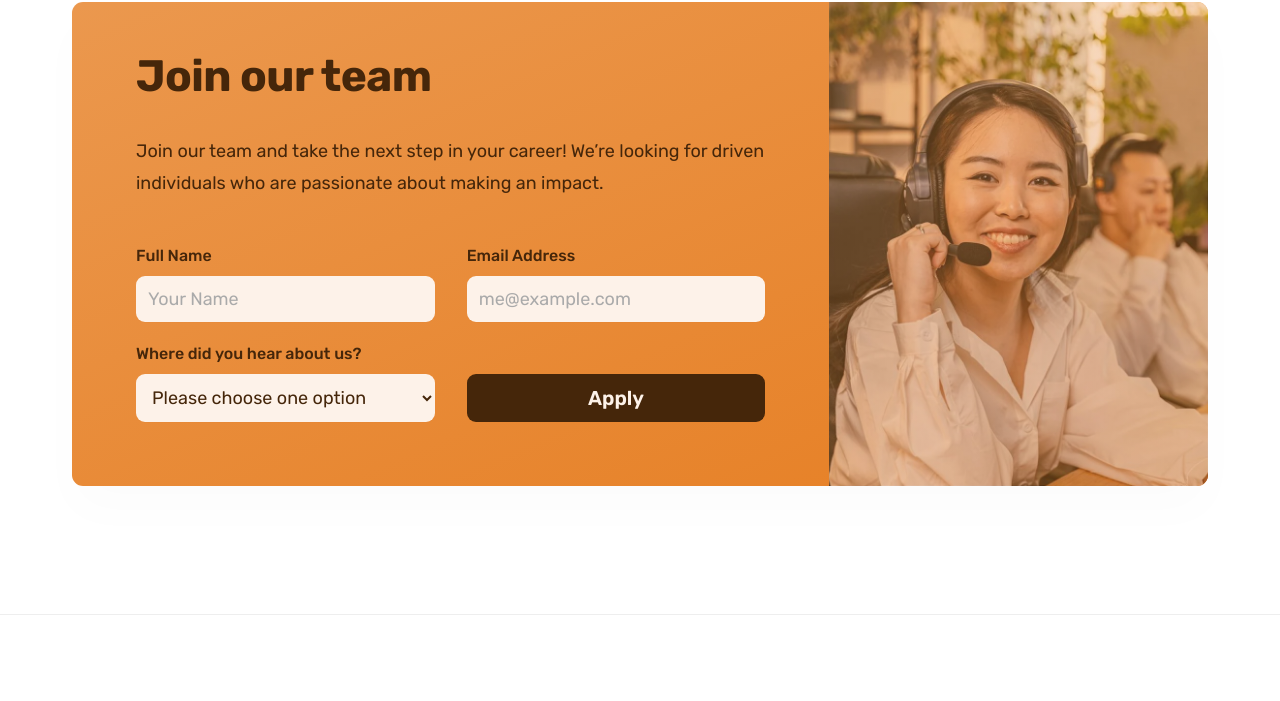
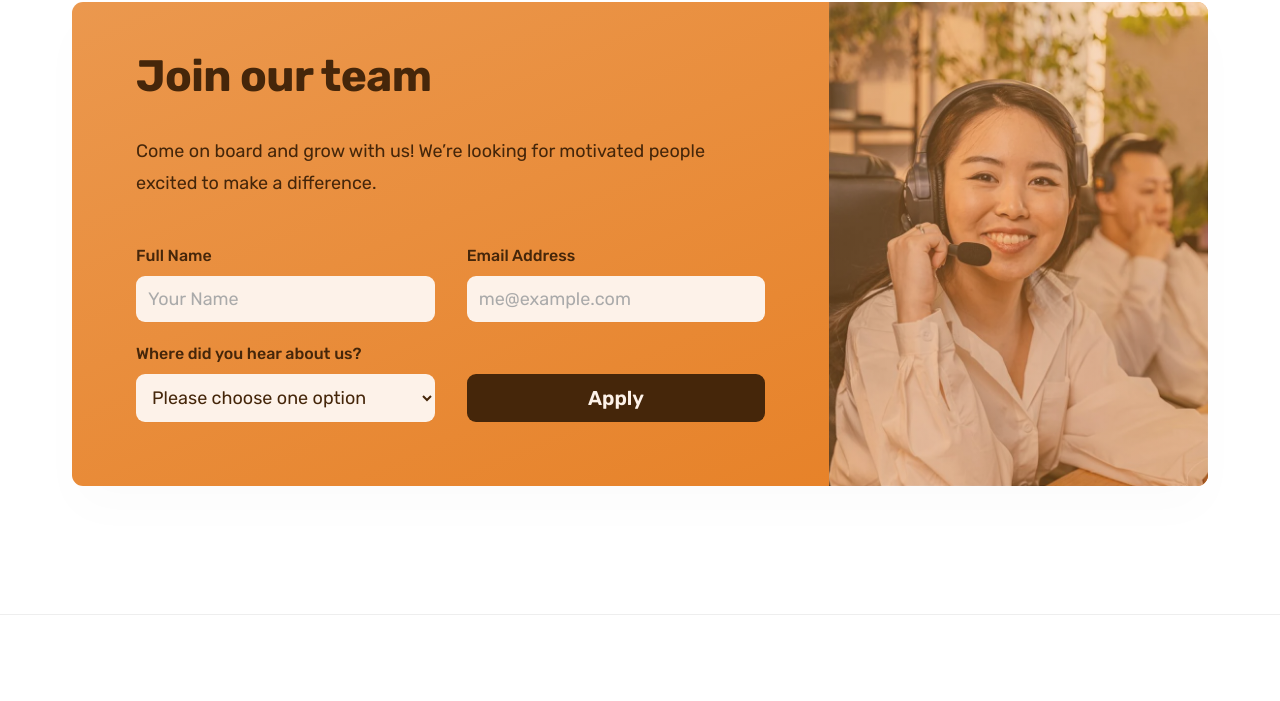
Before and after one commit to realityshock/realityshock.github.io, a plain HTML site: page index.html in a window 1280 px wide. Shown: the part 4532-5233 px from the top of the page. Drawn offline with nearby package versions, Linux system fonts and the light colour scheme.

Commit message:
Update index.html

```diff
--- a/index.html
+++ b/index.html
@@ -288,8 +288,7 @@
           <div class="cta-text-box">
             <h2 class="heading-secondary">Join our team</h2>
             <p class="cta-text">
-              Join our team and take the next step in your career! We’re looking for driven individuals who are
-              passionate about making an impact.
+              Come on board and grow with us! We’re looking for motivated people excited to make a difference.
             </p>
 
             <form class="cta-form" action="https://fabform.io/f/EjEir0k" method="post">
```
